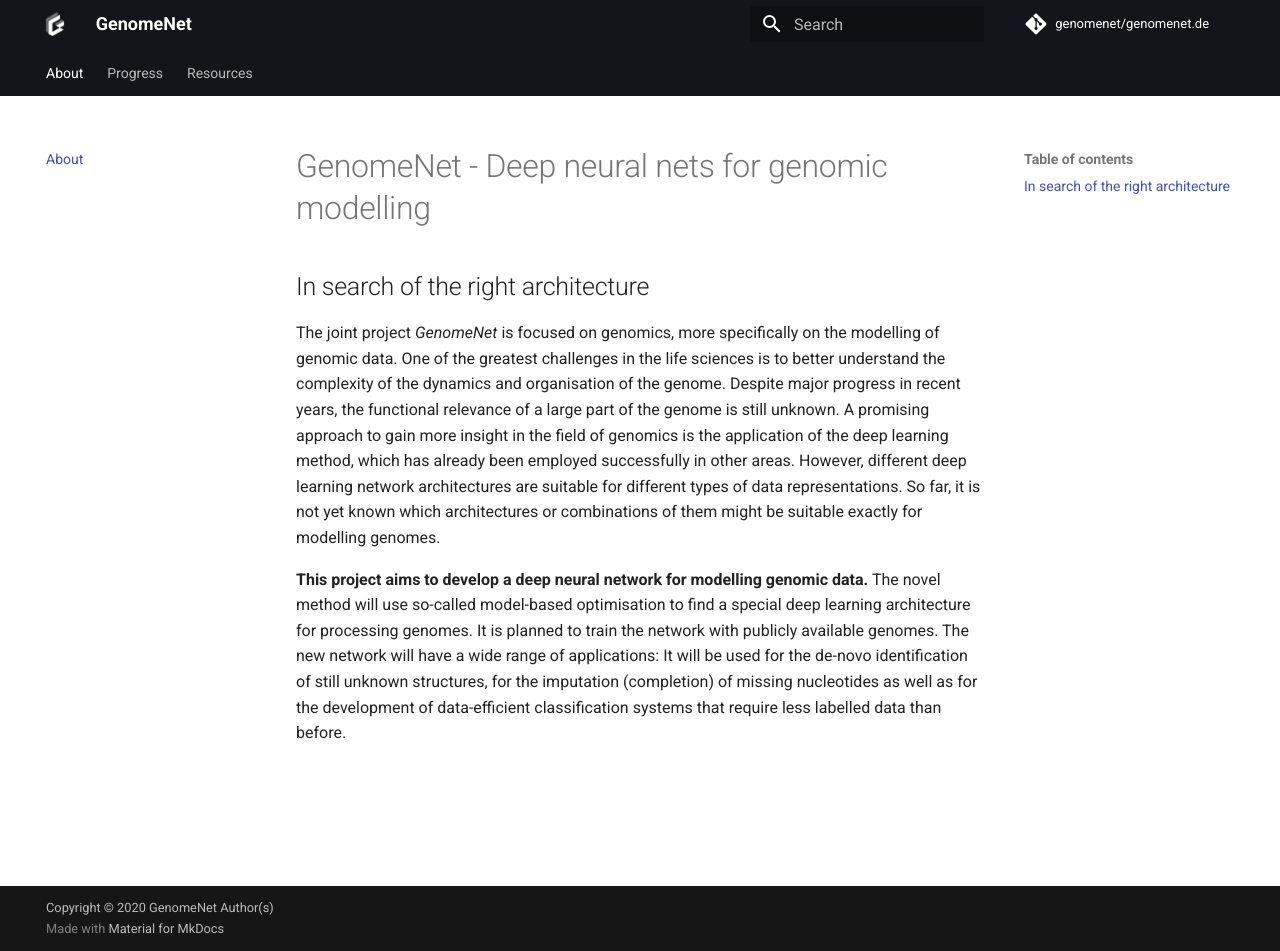
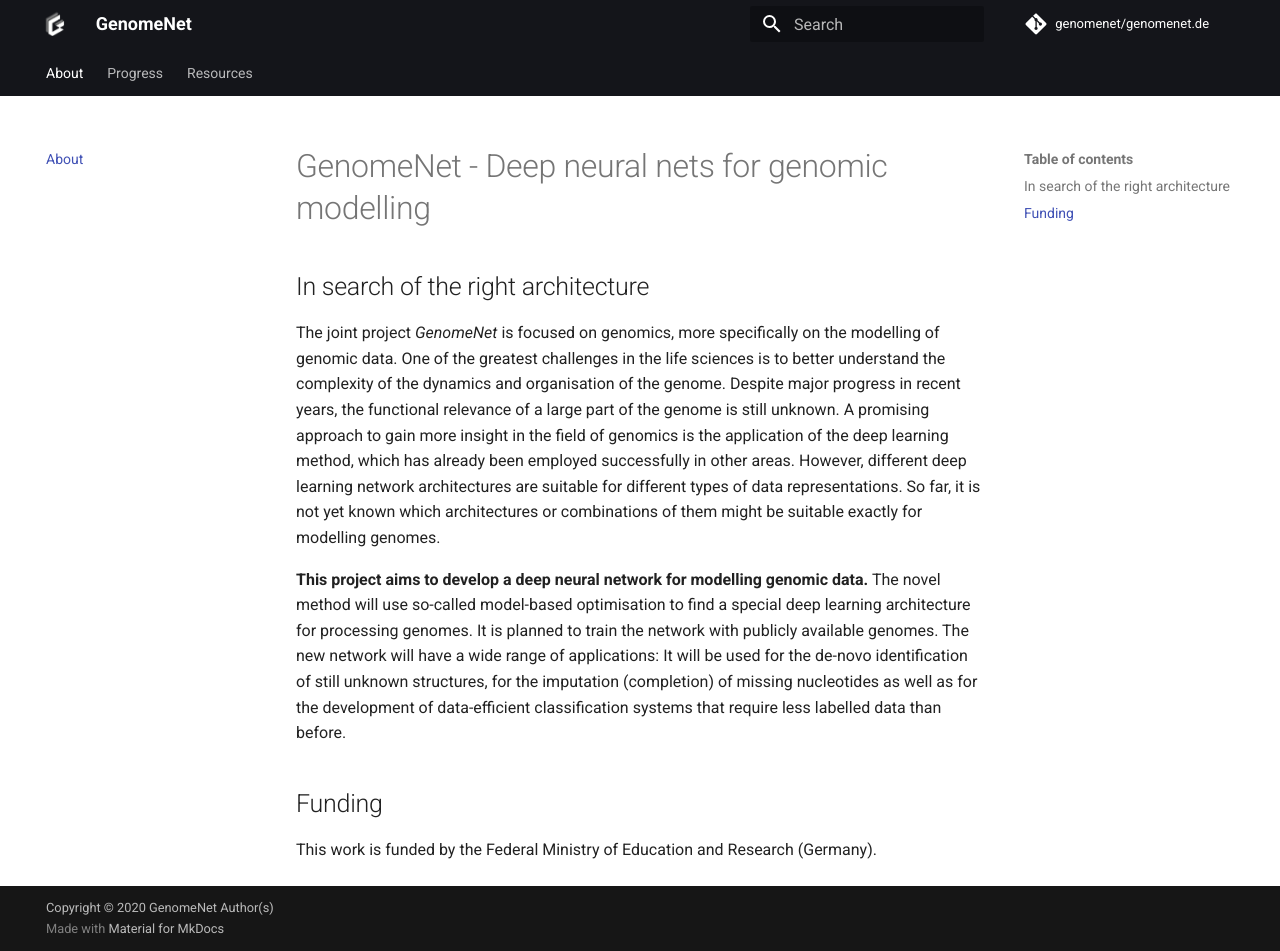
Before and after one commit to GenomeNet/genomenet.de, an MkDocs documentation site: the page built from docs/index.md, in a window 1280 px wide and 951 px high. Built offline with MkDocs 1.6.1 and Material for MkDocs 9.7.7, drawn with Linux system fonts in a browser that asks for light colours; comment, search, counter and statistics services are not loaded.

Commit message:
Update index.md

```diff
--- a/docs/index.md
+++ b/docs/index.md
@@ -4,3 +4,7 @@
 The joint project _GenomeNet_ is focused on genomics, more specifically on the modelling of genomic data. One of the greatest challenges in the life sciences is to better understand the complexity of the dynamics and organisation of the genome. Despite major progress in recent years, the functional relevance of a large part of the genome is still unknown. A promising approach to gain more insight in the field of genomics is the application of the deep learning method, which has already been employed successfully in other areas. However, different deep learning network architectures are suitable for different types of data representations. So far, it is not yet known which architectures or combinations of them might be suitable exactly for modelling genomes.
 
 **This project aims to develop a deep neural network for modelling genomic data.** The novel method will use so-called model-based optimisation to find a special deep learning architecture for processing genomes. It is planned to train the network with publicly available genomes. The new network will have a wide range of applications: It will be used for the de-novo identification of still unknown structures, for the imputation (completion) of missing nucleotides as well as for the development of data-efficient classification systems that require less labelled data than before.
+
+## Funding
+
+This work is funded by the Federal Ministry of Education and Research (Germany).
```
